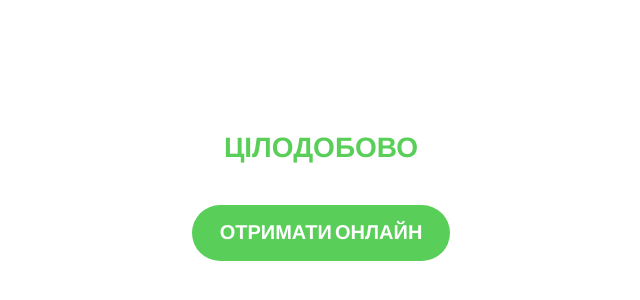
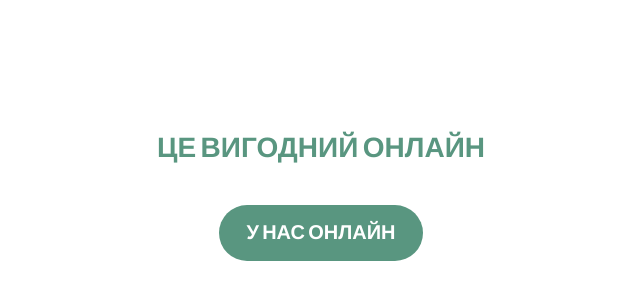
Before and after one commit to fainapone/fainapone.github.io, a plain HTML site: page index.html in a window 1280 px wide. Shown: the part 204-504 px from the top of the page, without its empty margins (319-959 px from the left). Drawn offline with Linux system fonts and the light colour scheme.

Commit message:
Add files via upload

```diff
--- a/index.html
+++ b/index.html
@@ -26,7 +26,7 @@
           div {
             font-size: 28px;
             font-weight: 700;
-            color: #59ce59;
+            color: #599680;
           }
 
           a {
@@ -36,7 +36,7 @@
             border: none;
             cursor: pointer;
 
-            background: #59ce59;
+            background: #599680;
             border-radius: 1000px;
 
             font-size: 20px;
@@ -46,13 +46,13 @@
           }
 
           a:hover {
-            background: #70D570;
+            background: #FC1B1B;
             transition: .3s all;
           }
         </style>
       </head>
       <body>
-        <div>ЦІЛОДОБОВО</div>
-        <a href="">ОТРИМАТИ ОНЛАЙН</a>
+        <div> ЦЕ ВИГОДНИЙ ОНЛАЙН</div>
+        <a href="">У НАС ОНЛАЙН</a>
       <body>
     </html>
```
